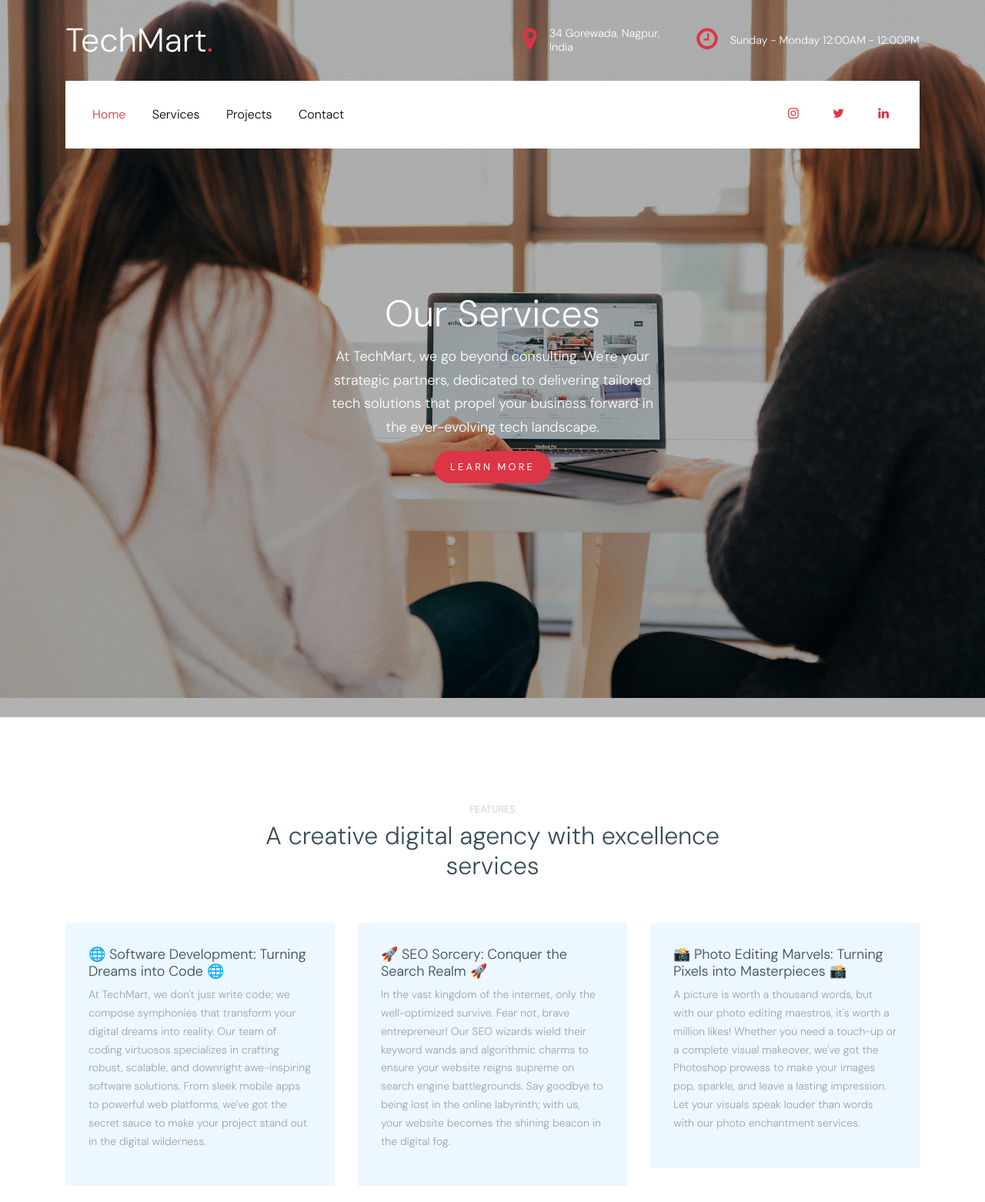
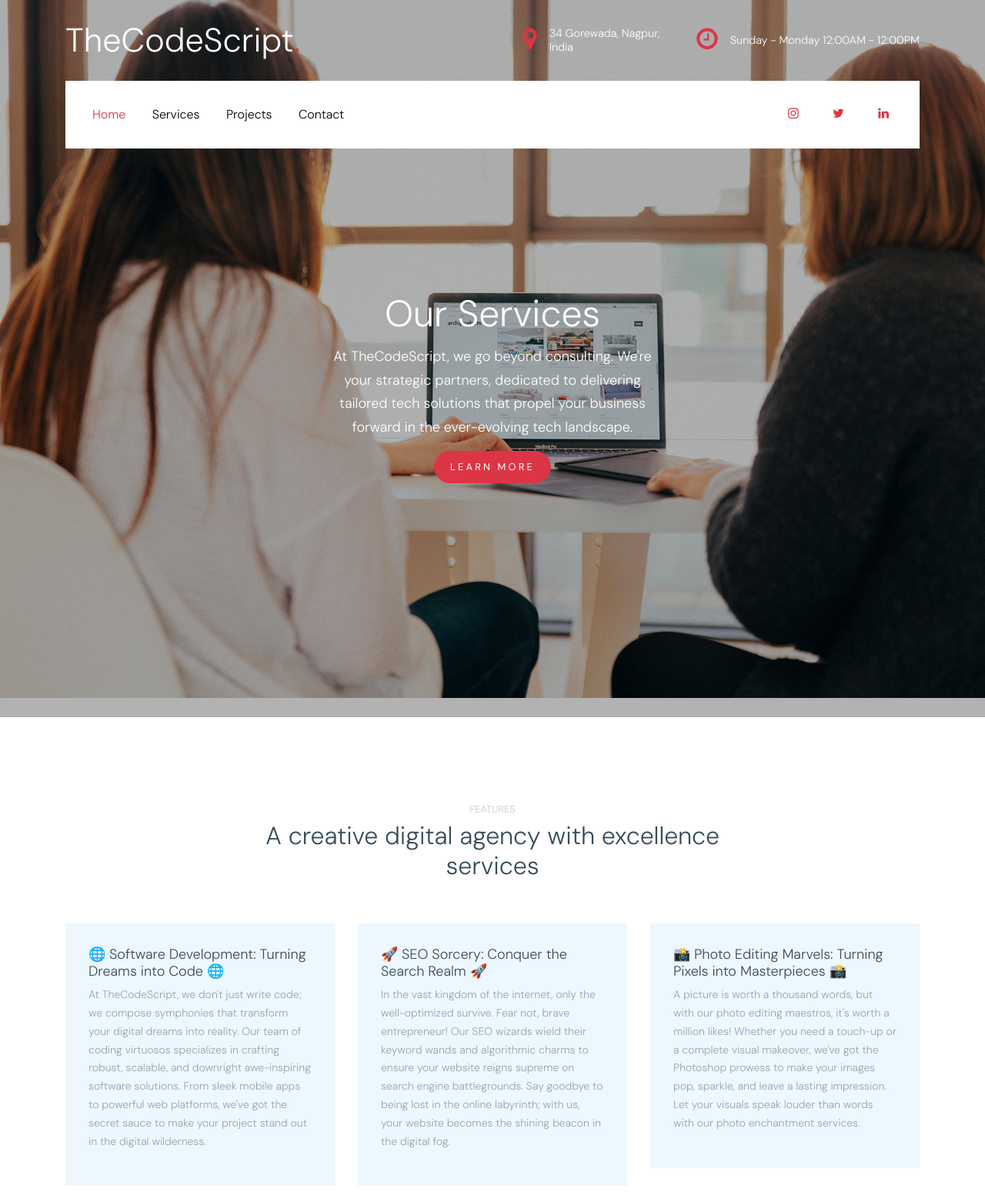
Before and after one commit to techMartCodez/techMart.io, a plain HTML site: page services.html in a window 1280 px wide. Shown: the top 1562 px of the page at 77% size. Drawn offline with Linux system fonts and the light colour scheme; files whose address does not match are found by name.

Commit message:
Update services.html

```diff
--- a/services.html
+++ b/services.html
@@ -2,8 +2,7 @@
 <html lang="en">
 
   <head>
-      <title>TechMart</title>
-
+    <title>TheCodeScript</title>
     <meta charset="utf-8">
     <meta name="viewport" content="width=device-width, initial-scale=1, shrink-to-fit=no">
 
@@ -45,7 +44,7 @@
         <div class="container mb-3">
           <div class="d-flex align-items-center">
             <div class="site-logo mr-auto">
-              <a href="index.html">TechMart<span class="text-primary">.</span></a>
+              <a href="index.html">TheCodeScript<span class="text-primary">.</span></a>
             </div>
             <div class="site-quick-contact d-none d-lg-flex ml-auto ">
               <div class="d-flex site-info align-items-center mr-5">
@@ -98,7 +97,7 @@
           <div class="row align-items-center justify-content-center text-center">
             <div class="col-md-5 mt-5 pt-5">
               <h1 class="mb-3">Our Services</h1>
-              <p>At TechMart, we go beyond consulting. We're your strategic partners, dedicated to delivering tailored tech solutions that propel your business forward in the ever-evolving tech landscape.</p>
+              <p>At TheCodeScript, we go beyond consulting. We're your strategic partners, dedicated to delivering tailored tech solutions that propel your business forward in the ever-evolving tech landscape.</p>
               <p><a href="#" class="btn btn-primary">Learn More</a></p>
             </div>
           </div>
@@ -120,7 +119,7 @@
             <div class="feature-1">
 
               <h3>🌐 Software Development: Turning Dreams into Code 🌐</h3>
-              <p>At TechMart, we don't just write code; we compose symphonies that transform your digital dreams into reality. Our team of coding virtuosos specializes in crafting robust, scalable, and downright awe-inspiring software solutions. From sleek mobile apps to powerful web platforms, we've got the secret sauce to make your project stand out in the digital wilderness.</p>
+              <p>At TheCodeScript, we don't just write code; we compose symphonies that transform your digital dreams into reality. Our team of coding virtuosos specializes in crafting robust, scalable, and downright awe-inspiring software solutions. From sleek mobile apps to powerful web platforms, we've got the secret sauce to make your project stand out in the digital wilderness.</p>
             </div>
           </div>
           <div class="col-md-6 col-lg-4 mb-4 mb-lg-4">
@@ -170,7 +169,7 @@
         <div class="row">
           <div class="col-lg-4">
             <h2 class="footer-heading mb-3">About Us</h2>
-                <p class="mb-5">Crafting Code, Sparking Growth, and Making Pixels Pop - Where Tech Meets Wit at TechMart. Your Digital Journey Starts Here! 💻✨ </p>
+                <p class="mb-5">Crafting Code, Sparking Growth, and Making Pixels Pop - Where Tech Meets Wit at TheCodeScript. Your Digital Journey Starts Here! 💻✨ </p>
 
                 <h2 class="footer-heading mb-4">Newsletter</h2>
                 <form action="#" class="d-flex" class="subscribe">
@@ -212,7 +211,7 @@
             <div class="border-top pt-5">
               <p>
             <!-- Link back to Colorlib can't be removed. Template is licensed under CC BY 3.0. -->
-            Copyright &copy;<script>document.write(new Date().getFullYear());</script> All rights reserved | TechMart LLC
+            Copyright &copy;<script>document.write(new Date().getFullYear());</script> All rights reserved | TheCodeScript LLC
             <!-- Link back to Colorlib can't be removed. Template is licensed under CC BY 3.0. -->
             </p>
             </div>
```
